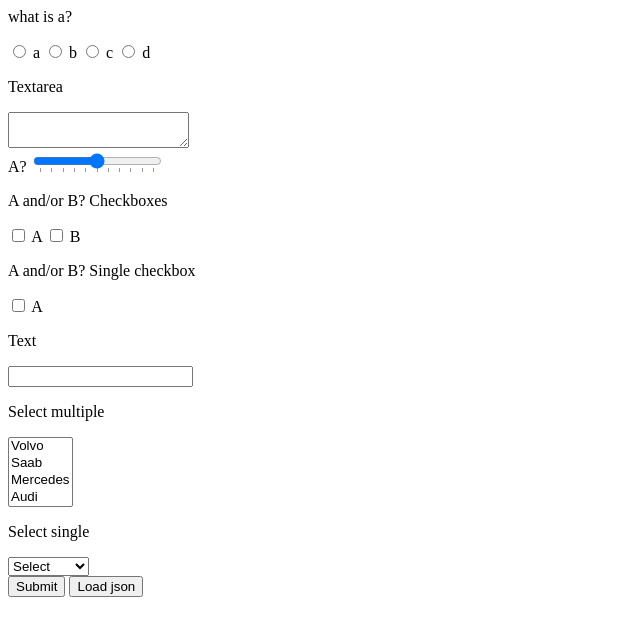
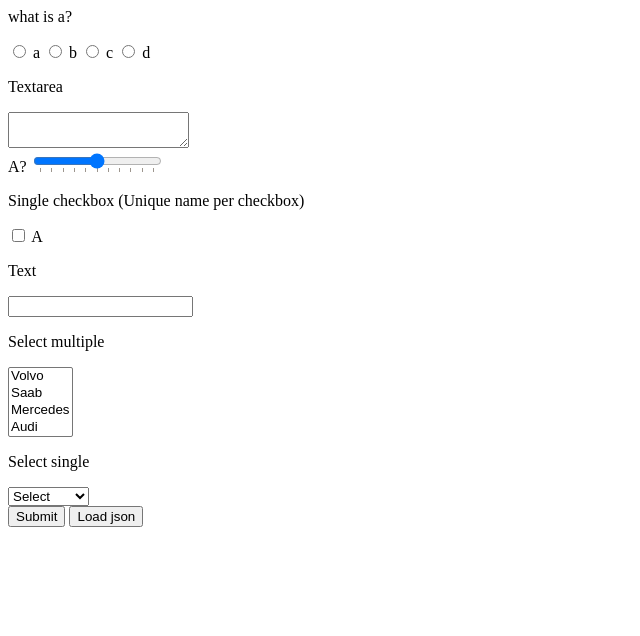
Before and after one commit to diversen/get-set-form-values, a website: page index.html in a window 1280 px wide. Shown: the whole page, without its empty margins (0-640 px from the left). Drawn offline with Linux system fonts and the light colour scheme.

Commit message:
auto commit

```diff
--- a/index.html
+++ b/index.html
@@ -32,15 +32,9 @@
                 <option value="10"></option>
             </datalist>
         </div>
-        <p>A and/or B? Checkboxes</p>
-        <div>
-            <input type="checkbox" name="checkbox" value="A" id="a_14">
-            <label for="a_14">A</label>
-            <input type="checkbox" name="checkbox" value="B" id="a_15">
-            <label for="a_15">B</label>
-        </div>
 
-        <p>A and/or B? Single checkbox</p>
+
+        <p>Single checkbox (Unique name per checkbox)</p>
         <div>
             <input type="checkbox" name="single-checkbox" value="A" id="as_14">
             <label for="as_14">A</label>
```
Also changed, not shown: dist/get-set-form-values.js.
